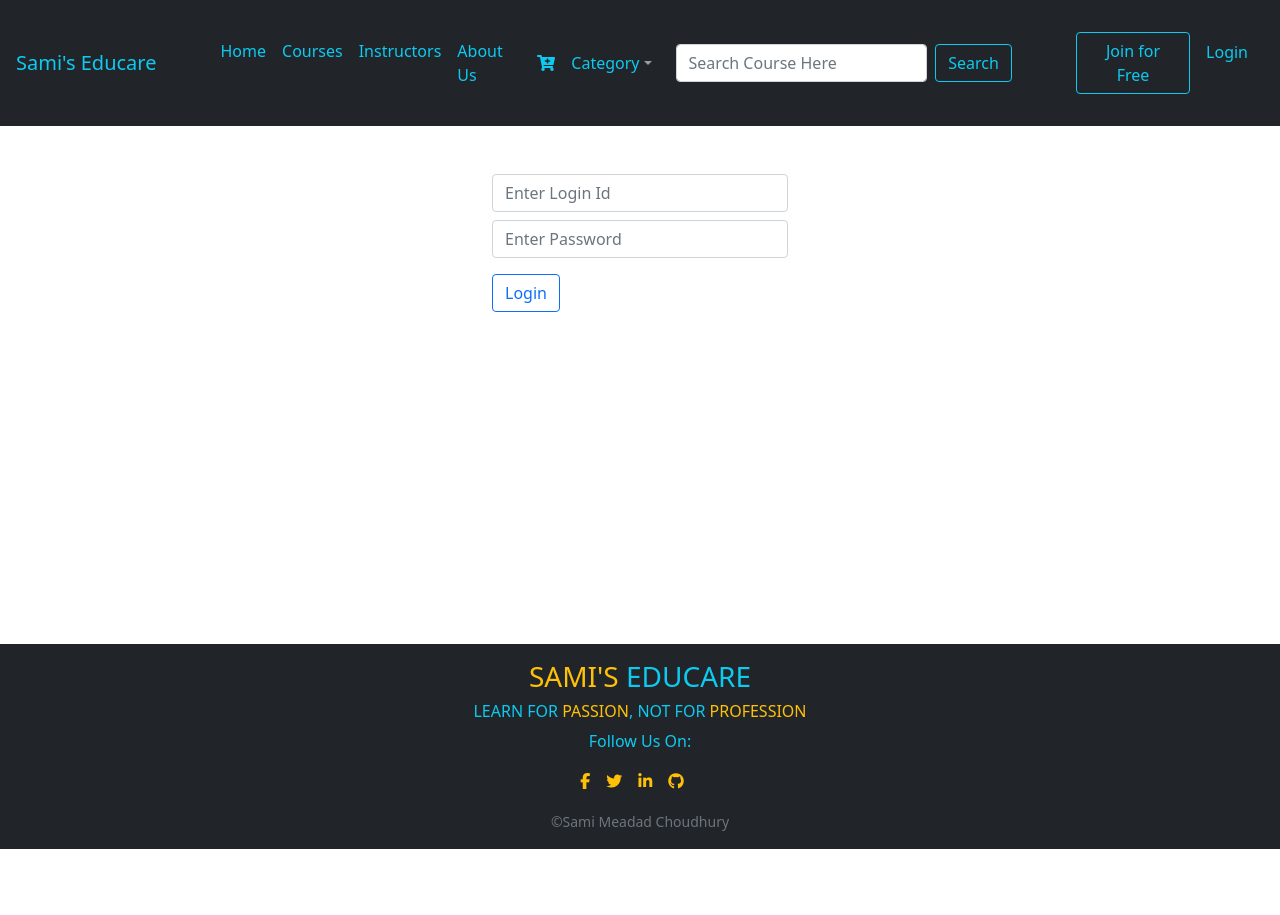
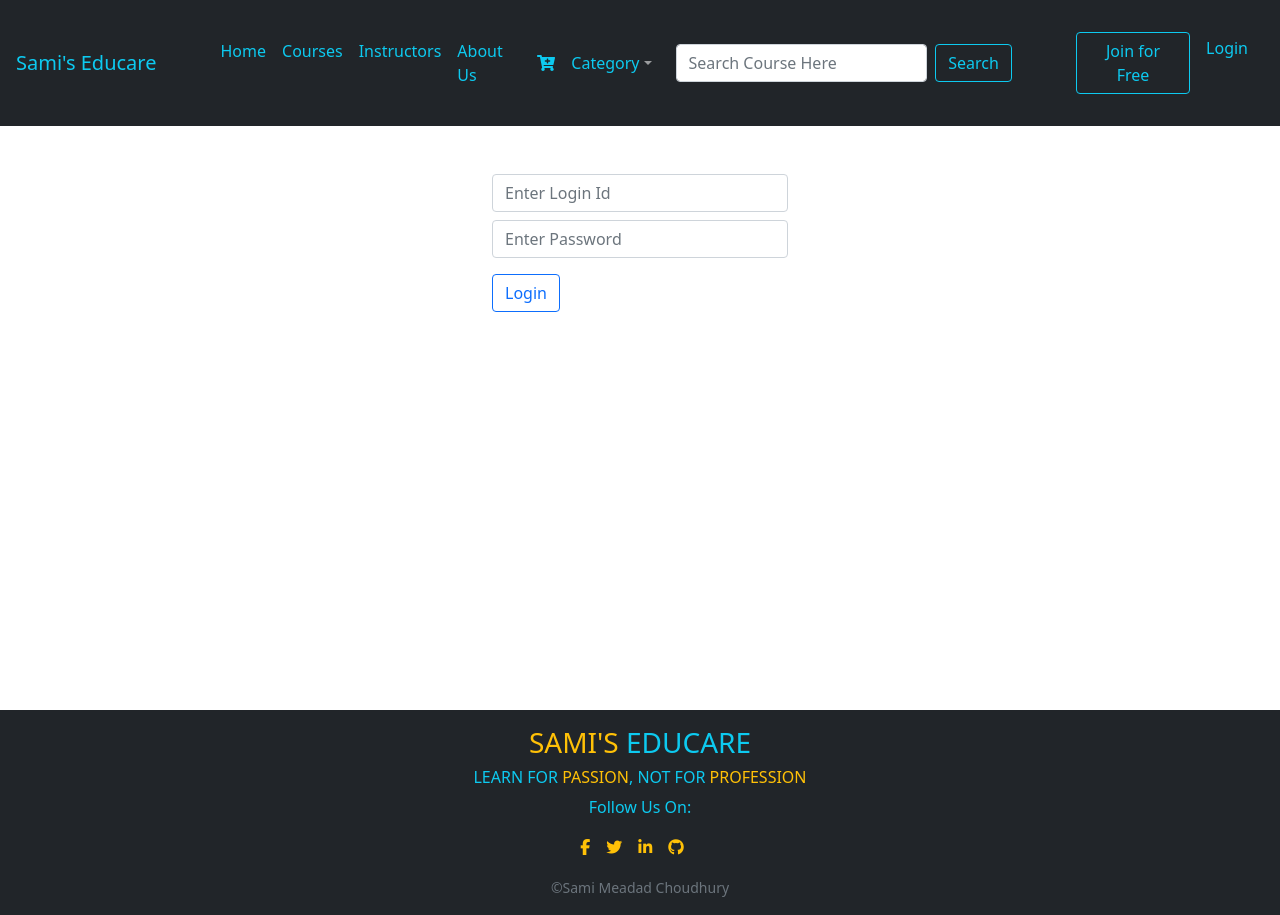
Before and after one commit to samimeadad/review-website-samimeadad, a React (Create React App) app: page /login in a window 1280 px wide. Before the commit the page ends 849 px from the top, so only its background shows below. Built offline with nearby package versions, Linux system fonts and the light colour scheme.

Commit message:
login page footer fixed and some documentation added

```diff
--- a/src/components/Header/Header.js
+++ b/src/components/Header/Header.js
@@ -53,7 +53,7 @@ const Header = () => {
                 {/* login and signup section */ }
                 <Nav className="p-3">
                     <Button variant="outline-info" className="me-3">Join for Free</Button>
-                    <NavLink className="mt-2 text-info text-decoration-none" to="/login">Login</NavLink>
+                    <NavLink className="mt-1 text-info text-decoration-none" to="/login">Login</NavLink>
                 </Nav>
             </Navbar>
         </header>
--- a/src/components/Home/Home.js
+++ b/src/components/Home/Home.js
@@ -8,10 +8,13 @@ import Teacher from '../Teacher/Teacher';
 
 
 const Home = () => {
-    // assign custom hook varibale for local use
+    // assign custom hook variable for courses
     const [ courses ] = useCourses();
+    //filter the premium courses for home page
     const premiumCourses = courses.filter( course => course.premium === true );
+    //assign the custom hook variable for instructors
     const [ teachers ] = useTeachers();
+    //filter the premium instructors for home page
     const premiumTeachers = teachers.filter( teacher => teacher.premium === true );
 
     return (
--- a/src/components/Login/Login.js
+++ b/src/components/Login/Login.js
@@ -4,8 +4,8 @@ import { Button, Form, FormControl } from 'react-bootstrap';
 // component for login page
 const Login = () => {
     return (
-        <div style={ { height: '26.4rem' } } className="container mx-auto w-25 m-5">
-            <Form className="">
+        <div style={ { height: '30.5rem' } } className="container mx-auto w-25 m-5">
+            <Form>
                 <FormControl
                     type="text"
                     placeholder="Enter Login Id"
```
Also changed, not shown: 1 other file (tests, documents, lock files or other folders).
